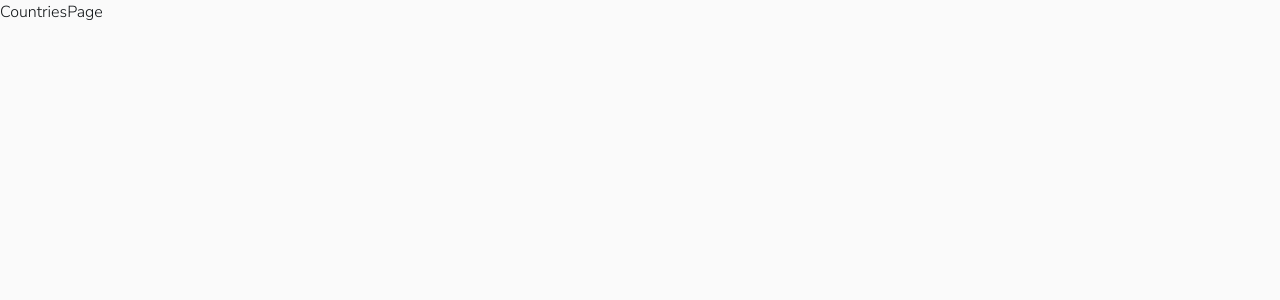
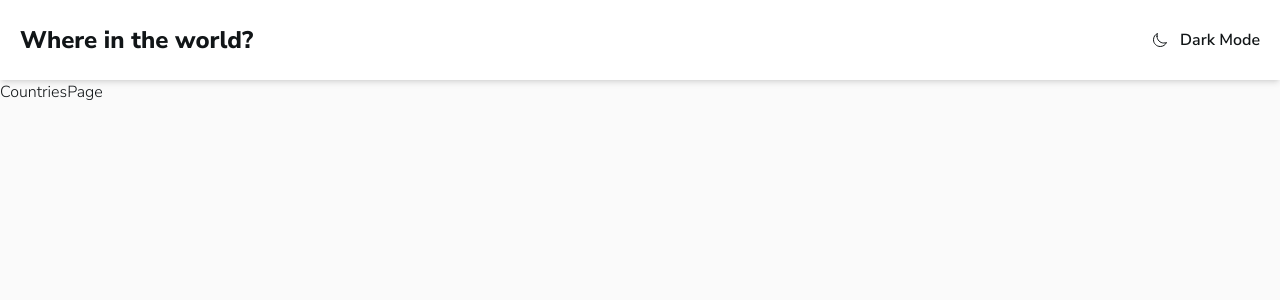
Before and after one commit to DevLyric/rest-countries-api, a React (Vite) app: page / in a window 1280 px wide. Shown: the top 300 px of the page. Built offline with nearby package versions, Linux system fonts and the light colour scheme.

Commit message:
adding header and icons

```diff
--- a/src/App.tsx
+++ b/src/App.tsx
@@ -2,18 +2,18 @@ import { BrowserRouter as Router, Routes, Route } from "react-router-dom";
 import CountriesPage from "./pages/CountriesPage";
 import CountryDetails from "./pages/CountryDetails";
 import { ThemeProvider } from "./context/ThemeContext";
+import Header from "./components/Header";
 
 const App = () => {
     return (
         <ThemeProvider>
-            <div>
+            <Header />
             <Router>
                 <Routes>
                     <Route path="/" element={<CountriesPage />} />
                     <Route path=":name" element={<CountryDetails />} />
                 </Routes>
             </Router>
-            </div>
         </ThemeProvider>
     );
 };
--- /dev/null
+++ b/src/components/Header.tsx
@@ -0,0 +1,24 @@
+import { useTheme } from "../context/ThemeContext";
+import Moon from "./icons/Moon";
+
+const Header = () => {
+    const themeCtx = useTheme();
+
+    return (
+        <header
+            className={`h-20 shadow-md flex items-center px-5 ${
+                themeCtx?.darkMode ? "bg-dark-mode-elements" : "bg-dark-mode-text-&-light-mode-elementes"
+            }`}
+        >
+            <div className="container mx-auto flex items-center justify-between">
+                <h1 className="text-xl md:text-2xl font-bold">Where in the world?</h1>
+                <button onClick={themeCtx?.toggleTheme} className="flex items-center gap-3">
+                    <Moon />
+                    <p className="font-semibold">Dark Mode</p>
+                </button>
+            </div>
+        </header>
+    );
+};
+
+export default Header;
--- /dev/null
+++ b/src/components/icons/Moon.tsx
@@ -0,0 +1,20 @@
+import { useTheme } from "../../context/ThemeContext";
+
+const Moon = () => {
+    const themeCtx = useTheme();
+
+    return (
+        <svg xmlns="http://www.w3.org/2000/svg" className="ionicon w-4" viewBox="0 0 512 512">
+            <path
+                d="M160 136c0-30.62 4.51-61.61 16-88C99.57 81.27 48 159.32 48 248c0 119.29 96.71 216 216 216 88.68 0 166.73-51.57 200-128-26.39 11.49-57.38 16-88 16-119.29 0-216-96.71-216-216z"
+                fill={`${themeCtx?.darkMode ? "#FFF" : "none"}`}
+                stroke="currentColor"
+                strokeLinecap="round"
+                strokeLinejoin="round"
+                strokeWidth="32"
+            />
+        </svg>
+    );
+};
+
+export default Moon;
--- /dev/null
+++ b/src/components/icons/Search.tsx
@@ -0,0 +1,23 @@
+const Search = () => {
+    return (
+        <svg xmlns="http://www.w3.org/2000/svg" className="ionicon w-5" viewBox="0 0 512 512">
+            <path
+                d="M221.09 64a157.09 157.09 0 10157.09 157.09A157.1 157.1 0 00221.09 64z"
+                fill="none"
+                stroke="currentColor"
+                strokeMiterlimit="10"
+                strokeWidth="32"
+            />
+            <path
+                fill="none"
+                stroke="currentColor"
+                strokeLinecap="round"
+                strokeMiterlimit="10"
+                strokeWidth="32"
+                d="M338.29 338.29L448 448"
+            />
+        </svg>
+    );
+};
+
+export default Search;
```
Lines whose indentation alone changed are shown as unchanged.
